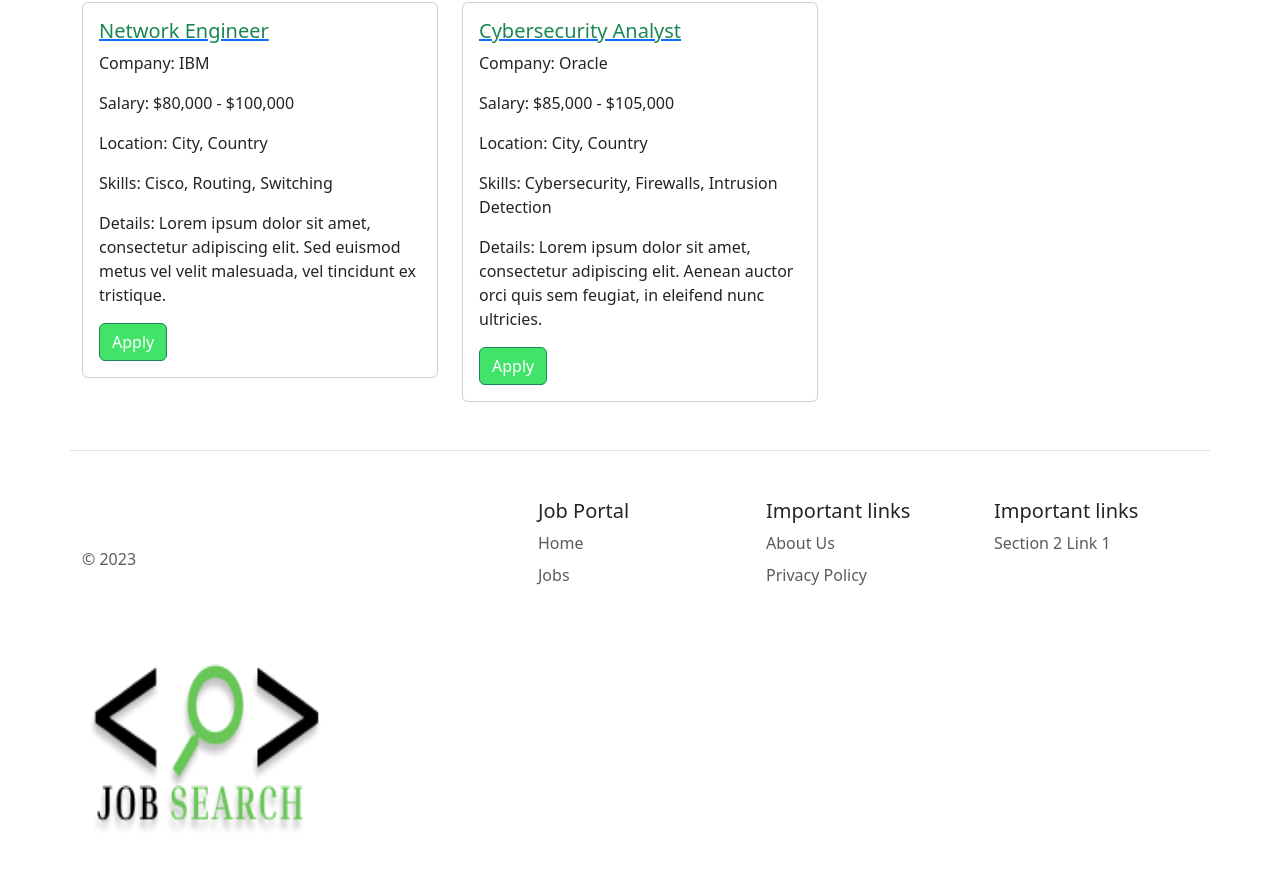
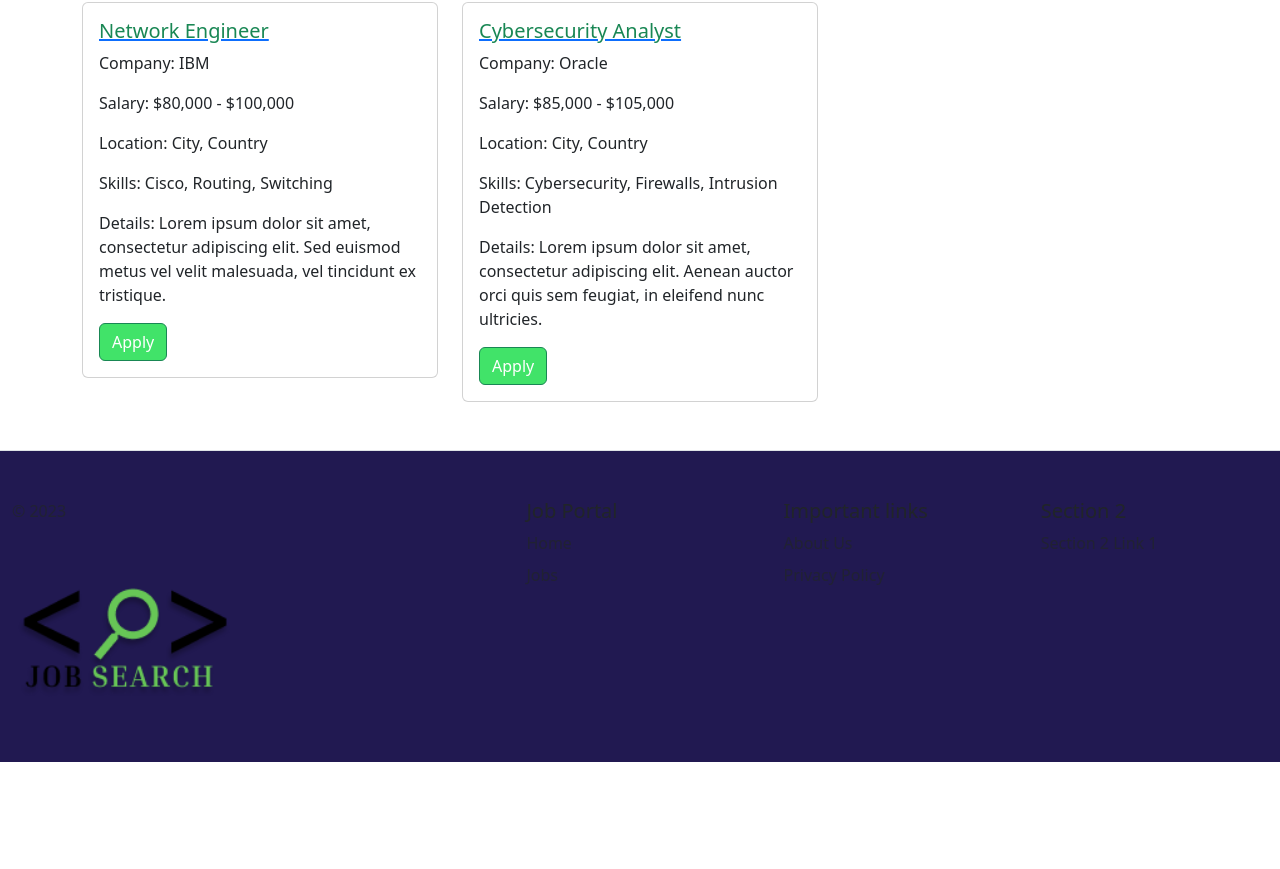
Before and after one commit to Mansoor-P/jobhunt, a React (Vite) app: page /jobs_notifications in a window 1280 px wide. Shown: the part 540-1409 px from the top of the page. After the commit the page ends 1350 px from the top, so only its background shows below. Built offline with nearby package versions, Linux system fonts and the light colour scheme.

Commit message:
footer updated

```diff
--- a/src/stores/components/Footer.jsx
+++ b/src/stores/components/Footer.jsx
@@ -1,24 +1,21 @@
 import React from "react";
 import "./footer.css";
+
 const Footer = () => {
   return (
-    <footer className="container py-5 my-5 border-top">
+    <footer
+      className="container-fluid py-5 my-5 border-top"
+      style={{ backgroundColor: "#211951" }}
+    >
       <div className="row row-cols-1 row-cols-sm-2 row-cols-md-5">
         <div className="col mb-3">
-          <a
-            href="/"
-            className="d-flex align-items-center mb-3 link-body-emphasis text-decoration-none"
-          >
-            <svg className="bi me-2" width={40} height={32}>
-              <use xlinkHref="#bootstrap" />
-            </svg>
-          </a>
           <p className="text-body-secondary">© 2023</p>
           <img
             src="../public/assets/LOGO1.png"
             alt=""
             width={250}
             height={250}
+            className="img-fluid" // Added responsive image class
           />
         </div>
         <div className="col mb-3"></div>
@@ -59,7 +56,7 @@ const Footer = () => {
           </ul>
         </div>
         <div className="col mb-3">
-          <h5>Important links</h5>
+          <h5>Section 2</h5>
           <ul className="nav flex-column">
             <li className="nav-item mb-2">
               <a
--- a/src/stores/components/footer.css
+++ b/src/stores/components/footer.css
@@ -21,3 +21,37 @@
     flex: 1 0 100%;
   }
 }
+/* footer.css */
+
+/* Responsive styles */
+@media (max-width: 576px) {
+  .footer-logo {
+    text-align: center;
+    margin-bottom: 20px;
+  }
+}
+
+/* Background color */
+footer {
+  background-color: #211951;
+}
+
+/* Padding and margin adjustments */
+.container.py-5.my-5.border-top {
+  padding: 40px 15px;
+}
+
+.row-cols-1.row-cols-sm-2.row-cols-md-5 {
+  margin-right: -15px;
+  margin-left: -15px;
+}
+
+.col.mb-3 {
+  padding-right: 15px;
+  padding-left: 15px;
+}
+
+/* Text color adjustment */
+.text-body-secondary {
+  color: #ffffff; /* Adjust text color as needed */
+}
```
